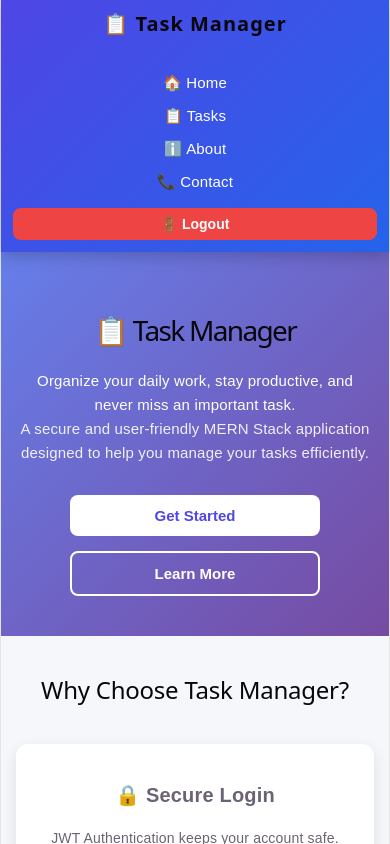
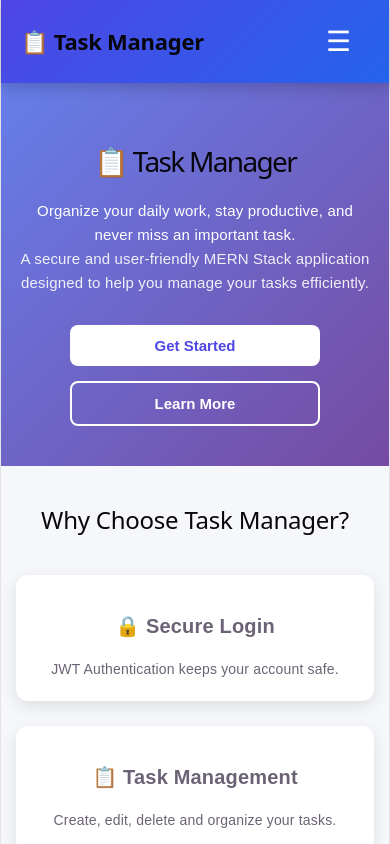
Before and after one commit to akhilareddy3001/task-manager-by-akhila, a React (Vite) app in the folder client/: page / in a window 390 px wide. Shown: the top 844 px of the page. Built offline with nearby package versions, Linux system fonts and the light colour scheme.

Commit message:
Improved responsive navigation and mobile UI

```diff
--- a/client/src/components/Navbar.css
+++ b/client/src/components/Navbar.css
@@ -10,132 +10,131 @@ nav {
     justify-content: space-between;
     align-items: center;
 
-    padding: 15px 50px;
+    padding: 15px 40px;
 
     box-shadow: 0 4px 15px rgba(0,0,0,.2);
 }
 
-nav h2{
-    margin:0;
-    font-size:28px;
-    font-weight:bold;
-    letter-spacing:1px;
+nav h2 {
+    margin: 0;
+    font-size: 28px;
+    font-weight: bold;
     white-space: nowrap;
 }
 
-nav ul{
-    display:flex;
-    align-items:center;
-    list-style:none;
-    gap:30px;
-    margin:0;
-    padding:0;
+.nav-links {
+    display: flex;
+    align-items: center;
+    list-style: none;
+    gap: 25px;
+    margin: 0;
+    padding: 0;
 }
 
-nav ul li{
-    transition:.3s;
+.nav-links li {
+    list-style: none;
 }
 
-nav a{
-    color:white;
-    text-decoration:none;
-    font-size:17px;
-    font-weight:500;
-    transition:.3s;
+.nav-links a {
+    color: white;
+    text-decoration: none;
+    font-size: 17px;
+    transition: .3s;
 }
 
-nav a:hover{
-    color:#ffd700;
+.nav-links a:hover {
+    color: #ffd700;
 }
 
-.logout-btn{
-    background:#ef4444;
-    color:white;
-    border:none;
-    padding:10px 18px;
-    border-radius:8px;
-    cursor:pointer;
-    font-size:15px;
-    transition:.3s;
+.logout-btn {
+    background: #ef4444;
+    color: white;
+    border: none;
+    padding: 10px 18px;
+    border-radius: 8px;
+    cursor: pointer;
+    font-size: 15px;
+    transition: .3s;
 }
 
-.logout-btn:hover{
-    background:#dc2626;
+.logout-btn:hover {
+    background: #dc2626;
 }
 
-@media(max-width:992px){
-    nav{
-    flex-direction:column;
-    padding: 15px 25px;
-    }
-    nav h2 {
-        font-size:24px;
-    }
-    nav ul{
-    margin-top:20px;
-    flex-wrap:wrap;
-    justify-content:center;
-    gap:15px;
-    }
-    nav a{
-        font-size: 16px;
-    }
+/* Hide hamburger on desktop */
+
+.menu-btn {
+    display: none;
+    background: none;
+    border: none;
+    color: white;
+    font-size: 28px;
+    cursor: pointer;
 }
 
-@media (max-width: 768px){
+/* ================= MOBILE ================= */
+
+@media (max-width:768px){
+
     nav{
-        flex-direction: column;
-        align-items: center;
-        padding: 15px
-    }
-    nav h2{
-        font-size: 22px;
-        margin-bottom: 15px;
-        text-align: center;
-
-    }
-    nav ul{
-        width: 100%;
-        flex-wrap: wrap;
-        justify-content: center;
-        gap: 20px;
-    }
-    nav a{
-        font-size: 15px;
-    }
-    .logout-btn{
-        padding:8px 16px;
-        font-size: 14px;
-    }
-}
-
-@media (max-width: 480px) {
-
-    nav {
-        padding: 12px;
+        padding:15px 20px;
     }
 
-    nav h2 {
-        font-size: 20px;
+    nav h2{
+        font-size:22px;
     }
 
-    nav ul {
-        flex-direction: column;
-        gap: 10px;
+    .menu-btn{
+        display:block;
     }
 
-    nav ul li {
-        width: 100%;
-        text-align: center;
+    .nav-links{
+
+        position:absolute;
+        top:70px;
+        left:0;
+        width:100%;
+
+        background:#2563eb;
+
+        flex-direction:column;
+
+        gap:0;
+
+        display:none;
     }
 
-    nav a,
-    .logout-btn {
-        width: 100%;
-        display: block;
+    .nav-links.active{
+        display:flex;
     }
 
-    .logout-btn {
-        margin-top: 5px;
+    .nav-links li{
+        width:100%;
+        text-align:center;
+        border-top:1px solid rgba(255,255,255,.15);
     }
+
+    .nav-links a,
+    .logout-btn{
+
+        display:block;
+
+        width:100%;
+
+        padding:16px;
+
+        font-size:17px;
+
+        background:none;
+
+        border:none;
+
+        color:white;
+    }
+
+    .logout-btn{
+        background:#ef4444;
+        border-radius:0;
+    }
+
 }
--- a/client/src/components/Navbar.jsx
+++ b/client/src/components/Navbar.jsx
@@ -1,28 +1,64 @@
-import { Link,useNavigate } from "react-router-dom";
+import { Link, useNavigate } from "react-router-dom";
+import { useState } from "react";
 import "./Navbar.css";
-function Navbar(){
+
+function Navbar() {
     const navigate = useNavigate();
+    const [menuOpen, setMenuOpen] = useState(false);
+
     const handleLogout = () => {
         localStorage.removeItem("token");
         navigate("/login");
     };
-    return(
+
+    return (
         <nav>
             <h2>📋 Task Manager</h2>
-            <ul>
+
+            {/* Hamburger Button */}
+            <button
+                className="menu-btn"
+                onClick={() => setMenuOpen(!menuOpen)}
+            >
+                {menuOpen ? "✖" : "☰"}
+            </button>
+
+            <ul className={menuOpen ? "nav-links active" : "nav-links"}>
                 <li>
-                    <Link to ="/">🏠 Home</Link></li>
-                <li>
-                    <Link to = "/tasks">📋 Tasks</Link></li>
-                <li>
-                    <Link to ="/about">ℹ️ About</Link></li>
-                <li>
-                    <Link to ="/contact">📞 Contact</Link></li>
+                    <Link to="/" onClick={() => setMenuOpen(false)}>
+                        🏠 Home
+                    </Link>
+                </li>
 
                 <li>
-                    <button onClick={handleLogout} className="logout-btn">🚪 Logout</button></li>
+                    <Link to="/tasks" onClick={() => setMenuOpen(false)}>
+                        📋 Tasks
+                    </Link>
+                </li>
+
+                <li>
+                    <Link to="/about" onClick={() => setMenuOpen(false)}>
+                        ℹ️ About
+                    </Link>
+                </li>
+
+                <li>
+                    <Link to="/contact" onClick={() => setMenuOpen(false)}>
+                        📞 Contact
+                    </Link>
+                </li>
+
+                <li>
+                    <button
+                        className="logout-btn"
+                        onClick={handleLogout}
+                    >
+                        🚪 Logout
+                    </button>
+                </li>
             </ul>
         </nav>
     );
 }
+
 export default Navbar;
--- a/client/src/pages/Login.css
+++ b/client/src/pages/Login.css
@@ -197,13 +197,16 @@ body {
     }
 
     .password-box {
-        grid-template-columns: 1fr;
-        gap: 10px;
+        display: grid;
+        grid-template-columns: 1fr 80px;
+        gap: 8px;
+        width: 100%;
     }
 
     .show-btn {
-        width: 100%;
-        height: 45px;
+        width: 80px;
+        height: 48px;
+        font-size: 14px;
     }
 
     .login-btn {
--- a/client/src/pages/Register.css
+++ b/client/src/pages/Register.css
@@ -214,13 +214,16 @@ body {
     }
 
     .password-box {
-        grid-template-columns: 1fr;
-        gap: 10px;
+        display: grid;
+        grid-template-columns: 1fr 80px;
+        gap: 8px;
+        width: 100%
     }
 
     .show-btn {
-        width: 100%;
-        height: 45px;
+        width: 80px;
+        height: 48px;
+        font-size: 14px;
     }
 
     .register-btn {
```
